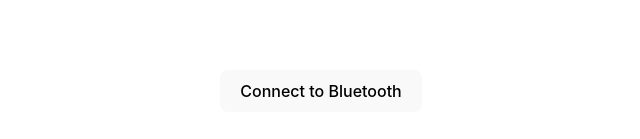
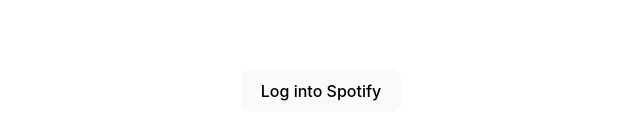
Before and after one commit to yeoffrey/Team-Earth-Demo, a React (Vite) app: page / in a window 1280 px wide. Shown: the part 309-448 px from the top of the page, without its empty margins (319-959 px from the left). Built offline with nearby package versions, Linux system fonts and the light colour scheme.

Commit message:
SpotifyAuthLogin

```diff
--- a/src/App.jsx
+++ b/src/App.jsx
@@ -1,15 +1,14 @@
 import { useState } from 'react'
-import reactLogo from './assets/react.svg'
-import viteLogo from '/vite.svg'
 import './App.css'
-import BluetoothScreen from './BluetoothPage'
+import BluetoothButton from './components/BluetoothButton'
+import SpotifyButton from './components/SpotifyLoginButton'
 
 function App() {
   const [count, setCount] = useState(0)
 
   return (
     <div className="App">
-      <BluetoothScreen></BluetoothScreen>
+      <SpotifyButton></SpotifyButton>
     </div>
   )
 }
--- a/src/BluetoothPage.jsx
+++ b/src/components/BluetoothButton.jsx
@@ -1,8 +1,9 @@
 import React, { useState } from 'react';
 
-function BluetoothScreen() {
+function BluetoothButton() {
   const [device, setDevice] = useState(null);
 
+  /* Method for connecting to a device */
   const connectToDevice = async () => {
     try {
       const options = { filters: [{ services: ['battery_service'] }] };
@@ -19,14 +20,10 @@
   };
 
   return (
-    <div>
-      {device ? (
-        <p>Connected to {device.name}</p>
-      ) : (
-        <button onClick={connectToDevice}>Connect to Bluetooth</button>
-      )}
-    </div>
+    <button onClick={connectToDevice}>
+      {device ? 'Connected' : 'Connect to Bluetooth'}
+    </button>
   );
 }
 
-export default BluetoothScreen;
+export default BluetoothButton;
--- /dev/null
+++ b/src/components/SpotifyLoginButton.jsx
@@ -0,0 +1,40 @@
+import {useEffect, useState} from 'react';
+
+/* Information for needed for Spotify API */
+const CLIENT_ID = "c02e323203c744a4abbbcf5ad3e6285c"
+const REDIRECT_URI = "http://127.0.0.1:5173/"
+const AUTH_ENDPOINT = "https://accounts.spotify.com/authorize"
+const RESPONSE_TYPE = "token"
+
+
+function SpotifyButton() {
+    const [token, setToken] = useState("")
+
+    /*Method for getting access token*/
+    useEffect(() => {
+        const hash = window.location.hash
+        let token = window.localStorage.getItem("token")
+
+        if (!token && hash) {
+            token = hash.substring(1).split("&").find(elem => elem.startsWith("access_token")).split("=")[1]
+            window.location.hash = ""
+            window.localStorage.setItem("token", token)
+        }
+        console.log(token)
+        setToken(token)
+    }, [])
+
+    /*Method for logout*/
+    const logout = () => {
+        setToken("")
+        window.localStorage.removeItem("token")
+    }
+
+    return(
+        /* if token exists show log out button, if it does not then show login button */
+        !token ? <a href={`${AUTH_ENDPOINT}?client_id=${CLIENT_ID}&redirect_uri=${REDIRECT_URI}&response_type=${RESPONSE_TYPE}`}>
+            <button>Log into Spotify</button></a> : <button onClick={logout}>Log out of Spotify</button>
+    );
+}
+
+export default SpotifyButton;
```
